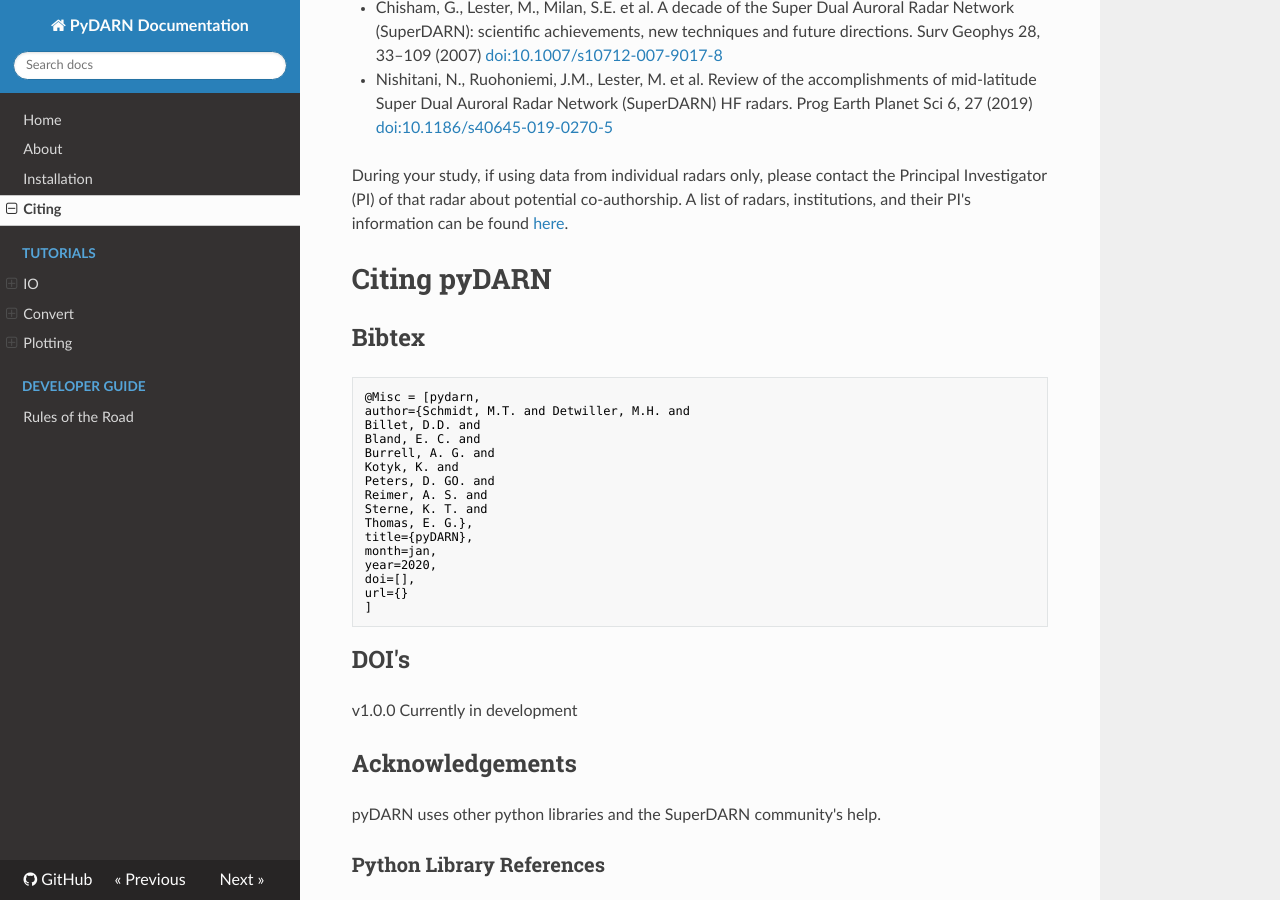
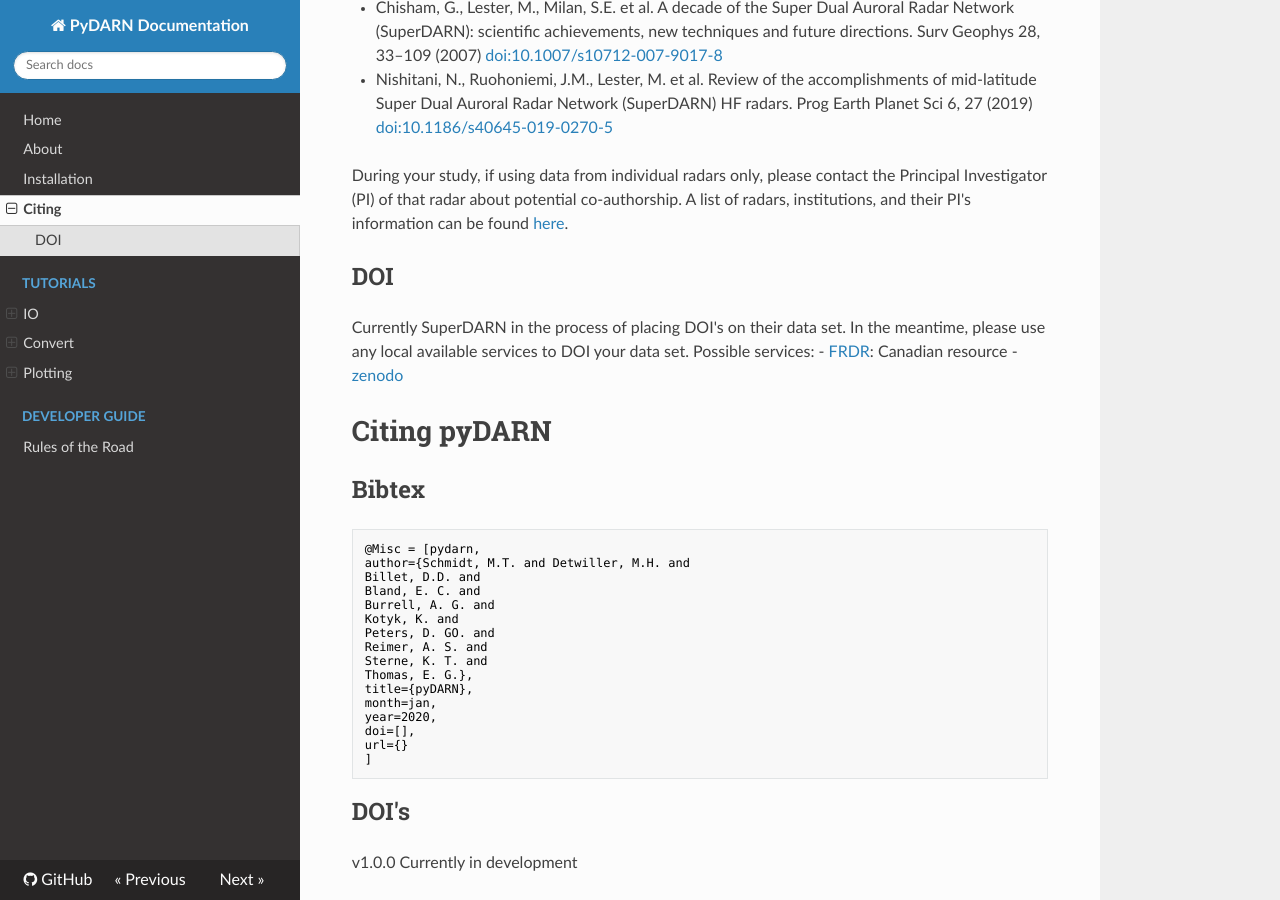
Before and after one commit to SuperDARN/pydarn, an MkDocs documentation site: the page built from docs/user/citing.md, in a window 1280 px wide and 900 px high, scrolled down 428 px. Built offline with MkDocs 1.6.1, drawn with Linux system fonts in a browser that asks for light colours; nearby versions of some CDN libraries.

Commit message:
Added DOI section for data

```diff
--- a/docs/user/citing.md
+++ b/docs/user/citing.md
@@ -13,6 +13,13 @@
 
 During your study, if using data from individual radars only, please contact the Principal Investigator (PI) of that radar about potential co-authorship.
 A list of radars, institutions, and their PI's information can be found [here](http://vt.superdarn.org/tiki-index.php?page=Radar+Overview).
+
+## DOI
+
+Currently SuperDARN in the process of placing DOI's on their data set. In the meantime, please use any local available services to DOI your data set.
+Possible services:
+  - [FRDR](https://www.frdr.ca/repo/): Canadian resource
+  - [zenodo](https://help.zenodo.org/features/)
 
 # Citing pyDARN
 
```
